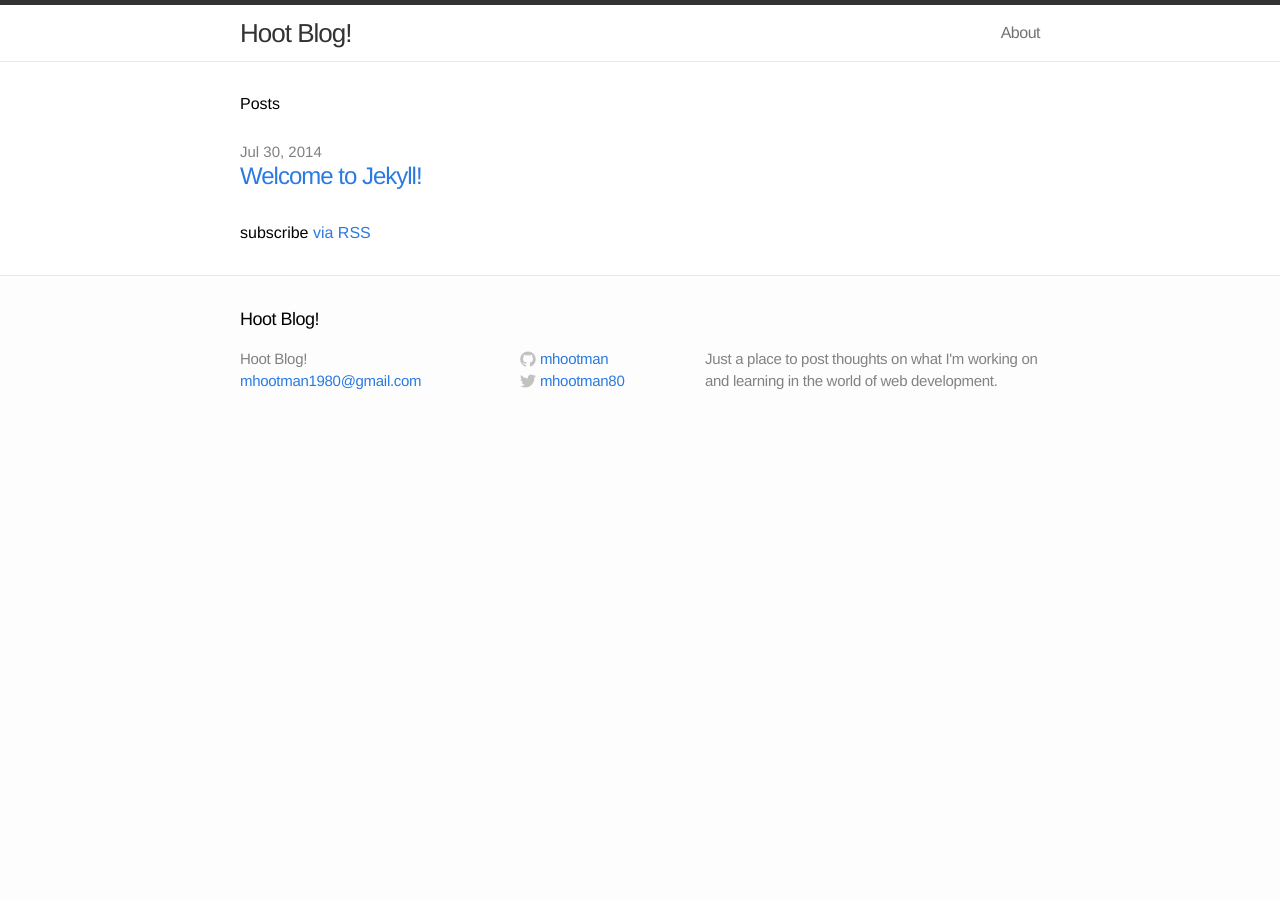
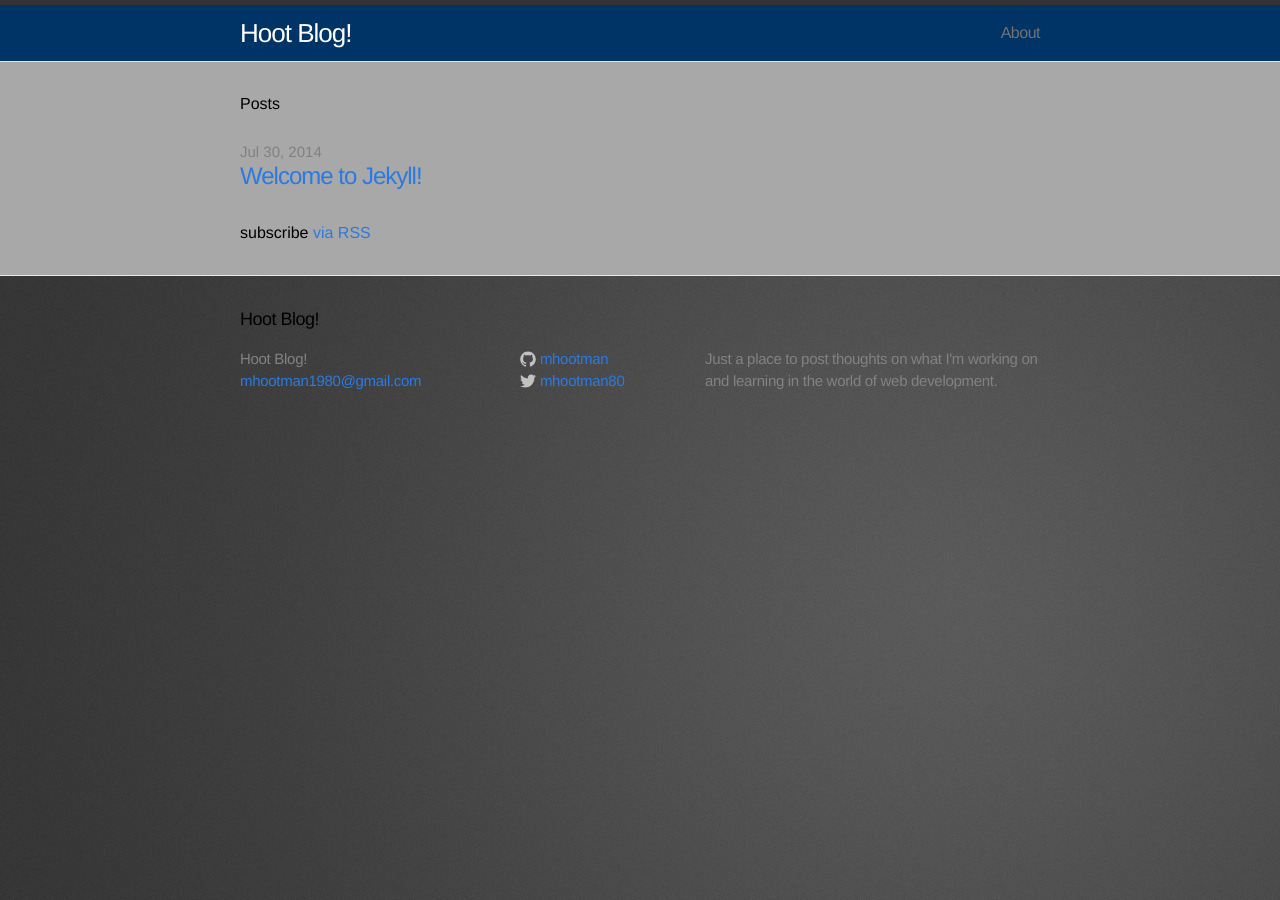
Before and after one commit to hoot-dev/hoot-dev.github.io, a Jekyll site: the page built from index.html, in a window 1280 px wide. Built offline with Jekyll 4.4.1, drawn with Linux system fonts in a browser that asks for light colours.

Commit message:
style updates

```diff
--- a/css/main.css
+++ b/css/main.css
@@ -13,6 +13,7 @@ body {
   font-size: 16px;
   line-height: 1.5;
   font-weight: 300;
+  background-image: url('/images/grey-background.jpg');
   background-color: #fdfdfd;
 }
 
@@ -44,14 +45,14 @@ a:visited { color: #205caa; }
   border-top: 5px solid #333;
   border-bottom: 1px solid #e8e8e8;
   min-height: 56px;
-  background-color: white;
+  background-color: #003366;
 }
 
 .site-title,
 .site-title:hover,
 .site-title:visited {
   display: block;
-  color: #333;
+  color: #fff;
   font-size: 26px;
   letter-spacing: -1px;
   float: left;
@@ -137,7 +138,7 @@ a:visited { color: #205caa; }
 
 .page-content {
   padding: 30px 0;
-  background-color: #fff;
+  background-color: #A8A8A8;
 }
 
 
```
Also changed, not shown: images/grey-background.jpg (added), 7 other files.
